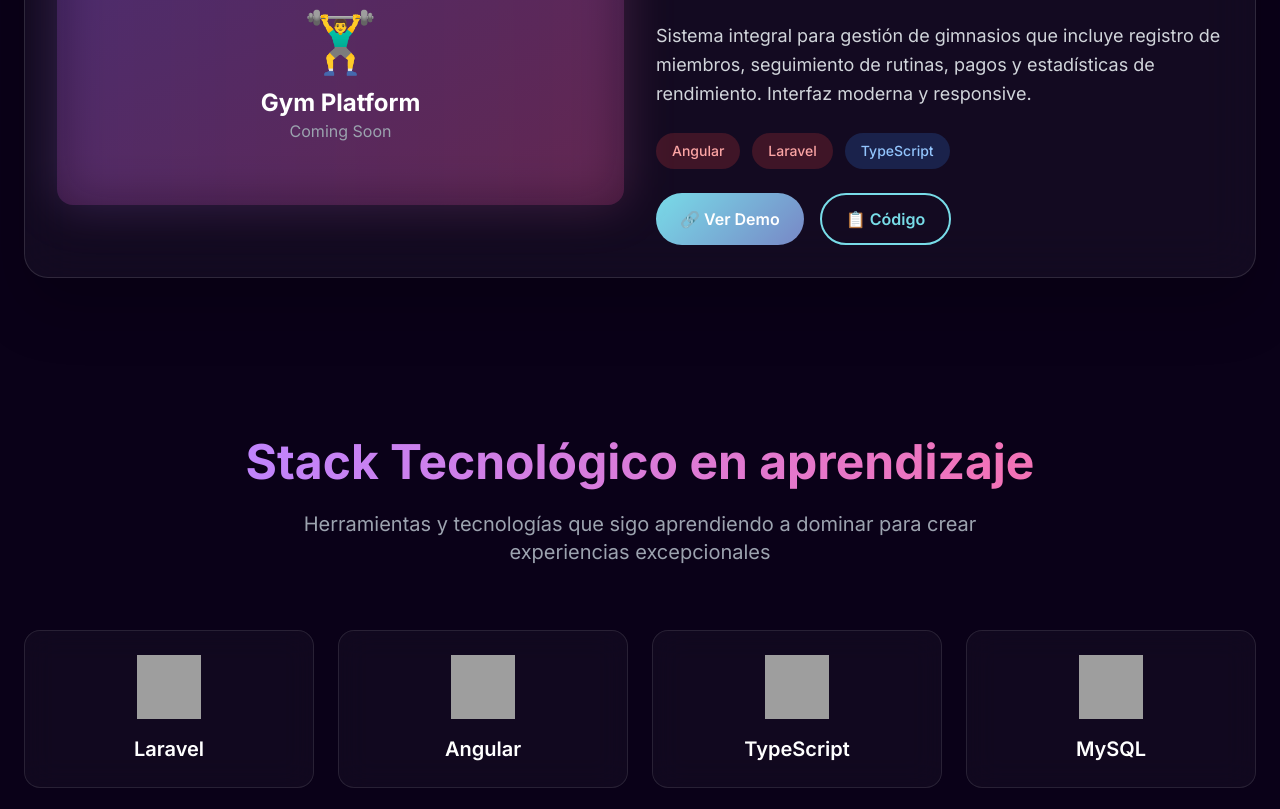
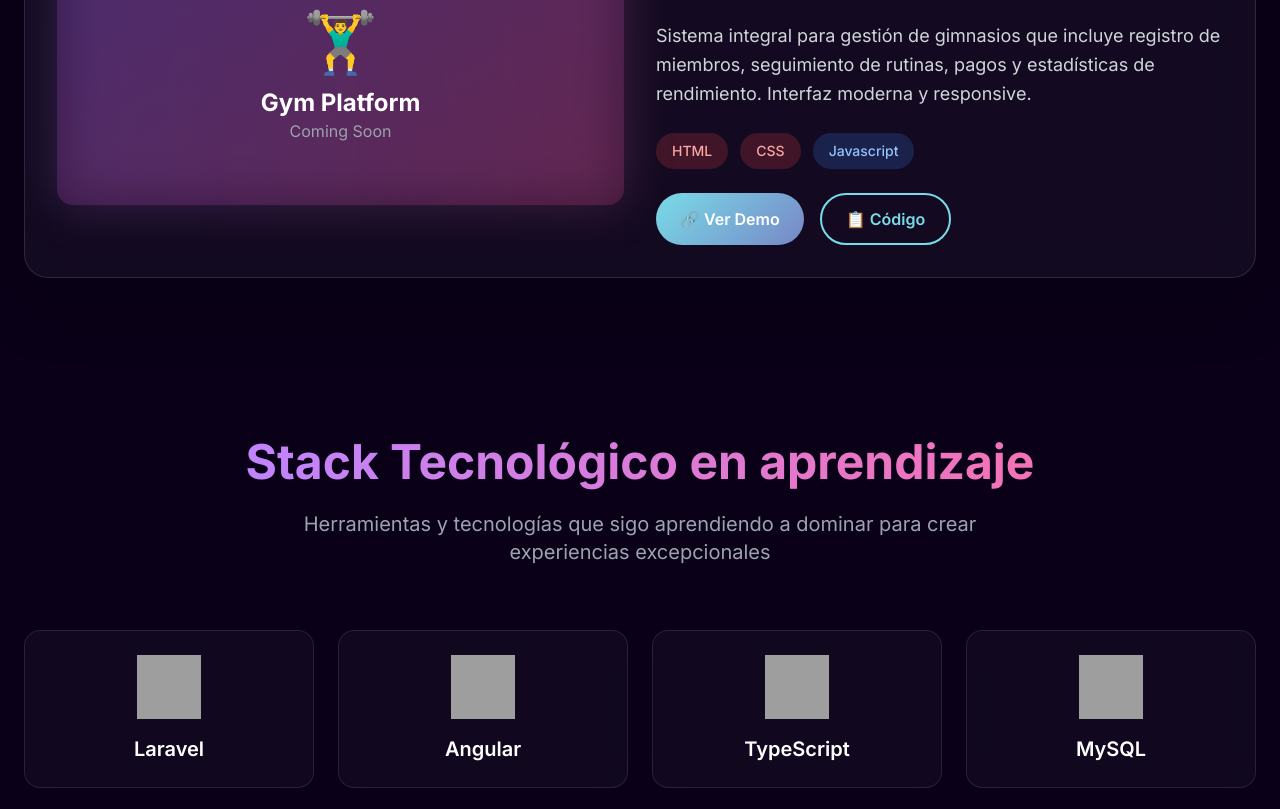
Before and after one commit to ciro342/Ciro.github.io, a plain HTML site: page index.html in a window 1280 px wide. Shown: the part 2522-3331 px from the top of the page. Drawn offline with nearby package versions, Linux system fonts and the light colour scheme; grey boxes are pictures that could not be loaded.

Commit message:
Update index.html js,css,html

```diff
--- a/index.html
+++ b/index.html
@@ -180,9 +180,9 @@
                                 Interfaz moderna y responsive.
                             </p>
                             <div class="flex flex-wrap gap-3">
-                                <span class="px-4 py-2 bg-red-500/20 text-red-300 rounded-full text-sm font-medium">Angular</span>
-                                <span class="px-4 py-2 bg-red-500/20 text-red-300 rounded-full text-sm font-medium">Laravel</span>
-                                <span class="px-4 py-2 bg-blue-500/20 text-blue-300 rounded-full text-sm font-medium">TypeScript</span>
+                                <span class="px-4 py-2 bg-red-500/20 text-red-300 rounded-full text-sm font-medium">HTML</span>
+                                <span class="px-4 py-2 bg-red-500/20 text-red-300 rounded-full text-sm font-medium">CSS</span>
+                                <span class="px-4 py-2 bg-blue-500/20 text-blue-300 rounded-full text-sm font-medium">Javascript</span>
                             </div>
                             <div class="flex gap-4">
                                 <button class="btn-primary px-6 py-3 rounded-full font-semibold">
```
